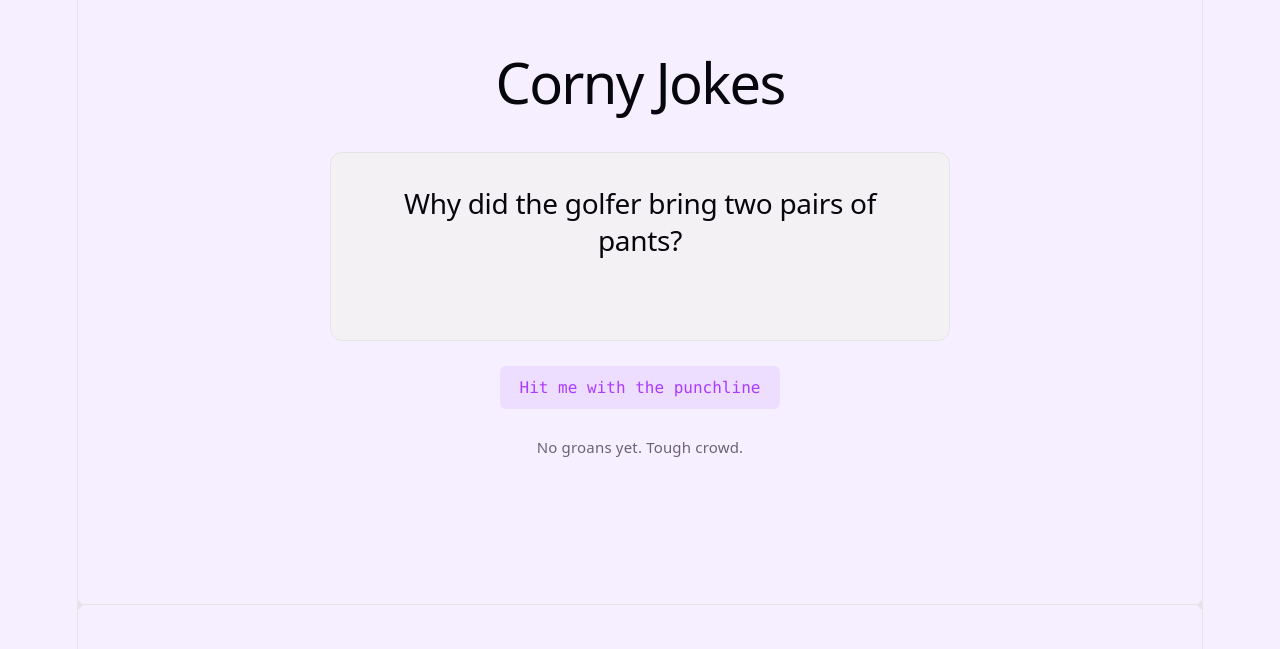
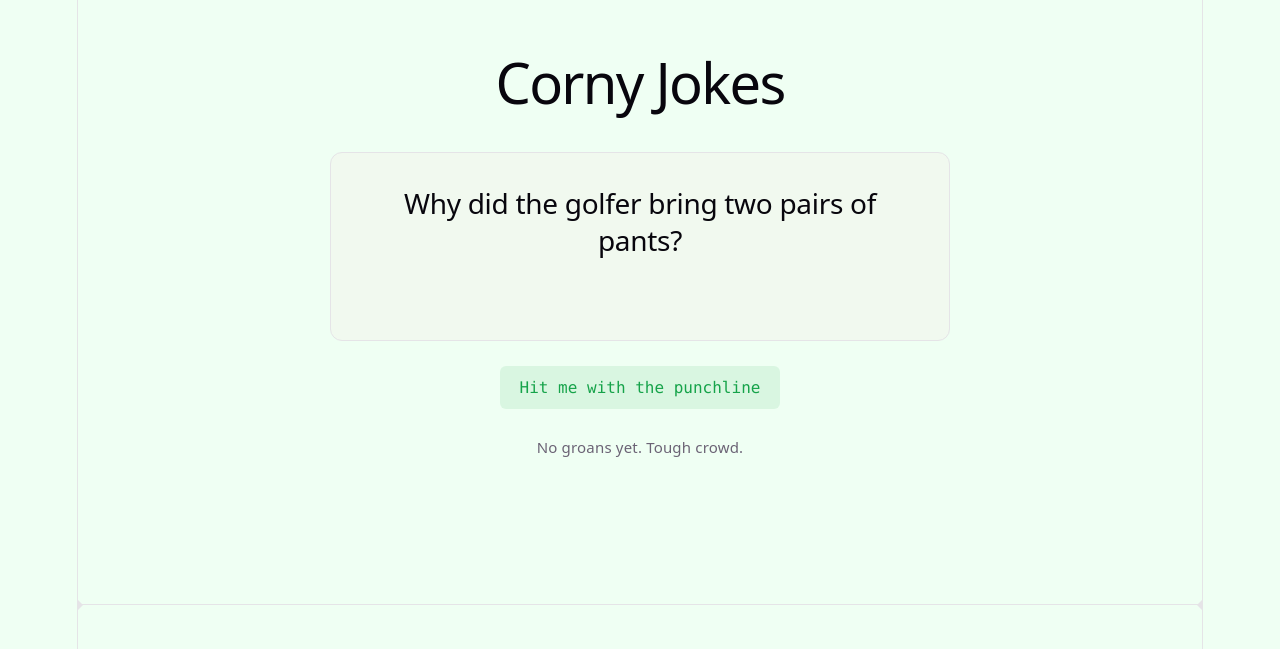
Before and after one commit to gmergola/corny-jokes, a React (Vite) app: page / in a window 1280 px wide. Shown: the part 107-756 px from the top of the page. Built offline with nearby package versions, Linux system fonts and the light colour scheme.

Commit message:
update theme to green

```diff
--- a/src/index.css
+++ b/src/index.css
@@ -1,11 +1,11 @@
 :root {
   --text: #6b6375;
   --text-h: #08060d;
-  --bg: #f5efff;
+  --bg: #effff3;
   --border: #e5e4e7;
-  --accent: #aa3bff;
-  --accent-bg: rgba(170, 59, 255, 0.1);
-  --accent-border: rgba(170, 59, 255, 0.5);
+  --accent: #16a34a;
+  --accent-bg: rgba(22, 163, 74, 0.1);
+  --accent-border: rgba(22, 163, 74, 0.5);
   --social-bg: rgba(244, 243, 236, 0.5);
 
   --sans: system-ui, 'Segoe UI', Roboto, sans-serif;
@@ -31,12 +31,12 @@
   :root {
     --text: #9ca3af;
     --text-h: #f3f4f6;
-    --bg: #1c1626;
-    --border: #2e303a;
-    --accent: #c084fc;
-    --accent-bg: rgba(192, 132, 252, 0.15);
-    --accent-border: rgba(192, 132, 252, 0.5);
-    --social-bg: rgba(47, 48, 58, 0.5);
+    --bg: #14211a;
+    --border: #2a3a30;
+    --accent: #4ade80;
+    --accent-bg: rgba(74, 222, 128, 0.15);
+    --accent-border: rgba(74, 222, 128, 0.5);
+    --social-bg: rgba(42, 58, 48, 0.5);
   }
 }
 
```
Also changed, not shown: 1 other file (tests, documents, lock files or other folders).
